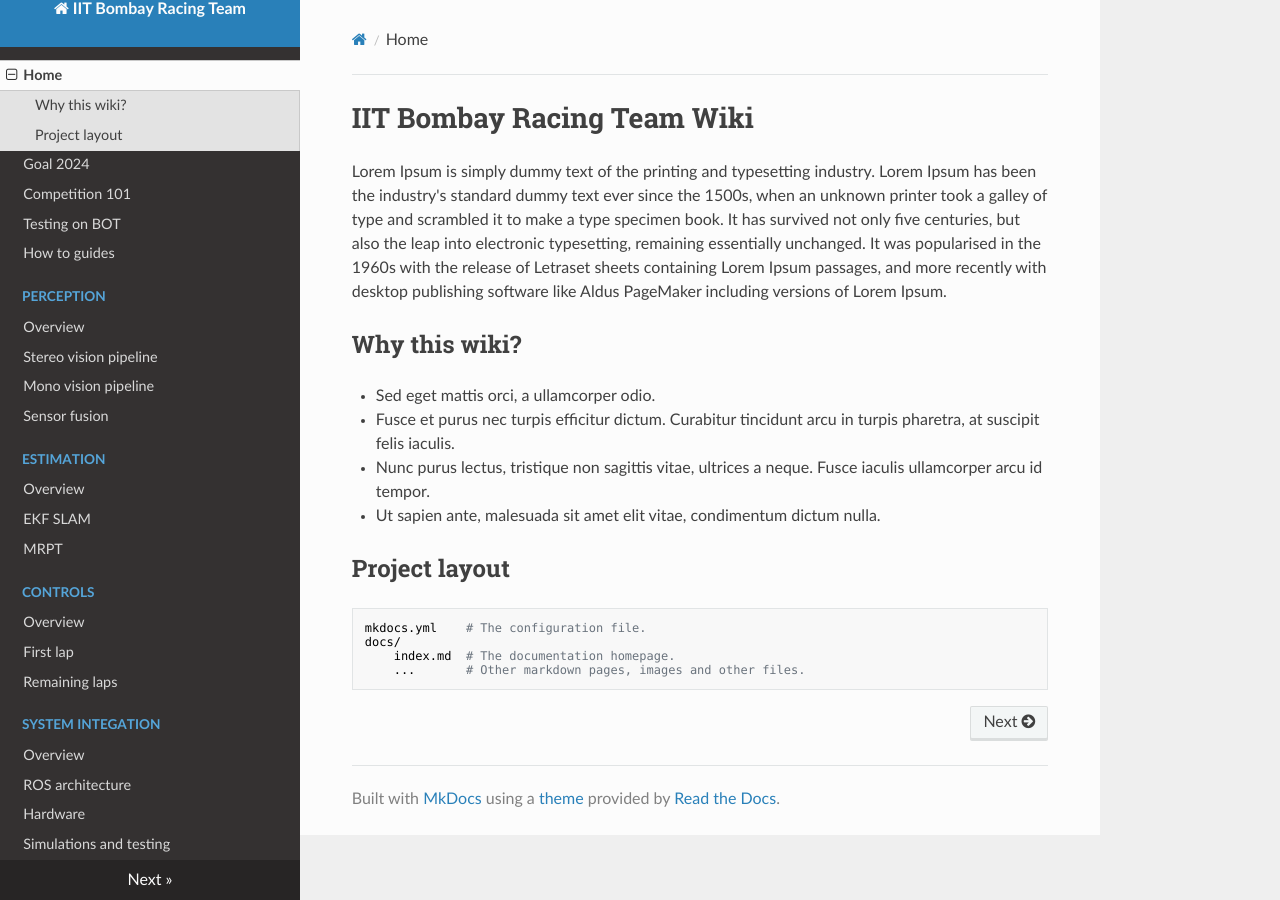
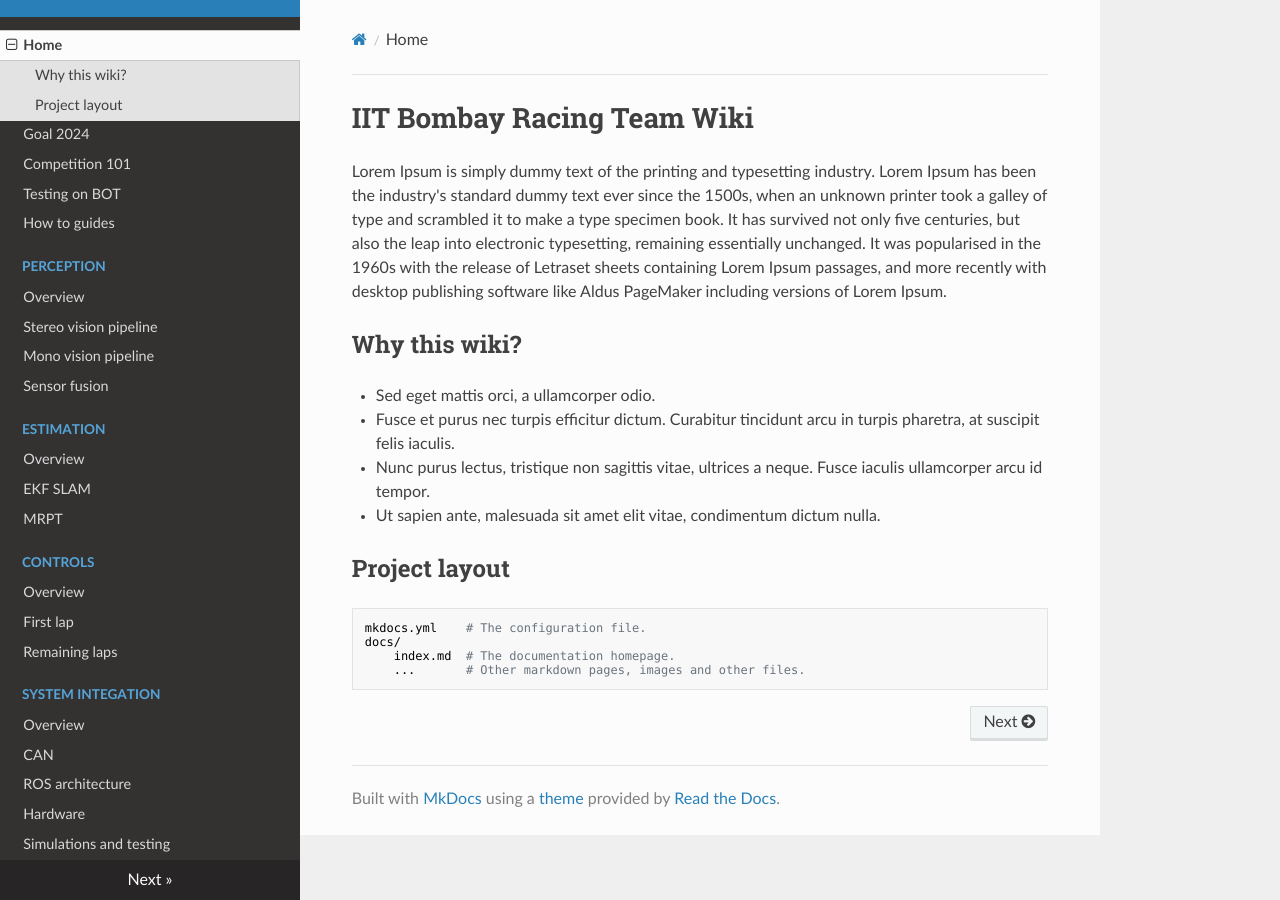
Before and after one commit to IITB-Racing/team-wiki, an MkDocs documentation site: the page built from docs/index.md, in a window 1280 px wide. Built offline with MkDocs 1.6.1, drawn with Linux system fonts in a browser that asks for light colours; nearby versions of some CDN libraries.

Commit message:
starting

```diff
--- a/mkdocs.yml
+++ b/mkdocs.yml
@@ -37,6 +37,7 @@
 
     - System integation:
       - Overview: sysint/overview.md
+      - CAN : sysint/can.md
       - ROS architecture: sysint/ros_architecture.md
       - Hardware: sysint/hardware.md
       - Simulations and testing: sysint/testing.md
```
